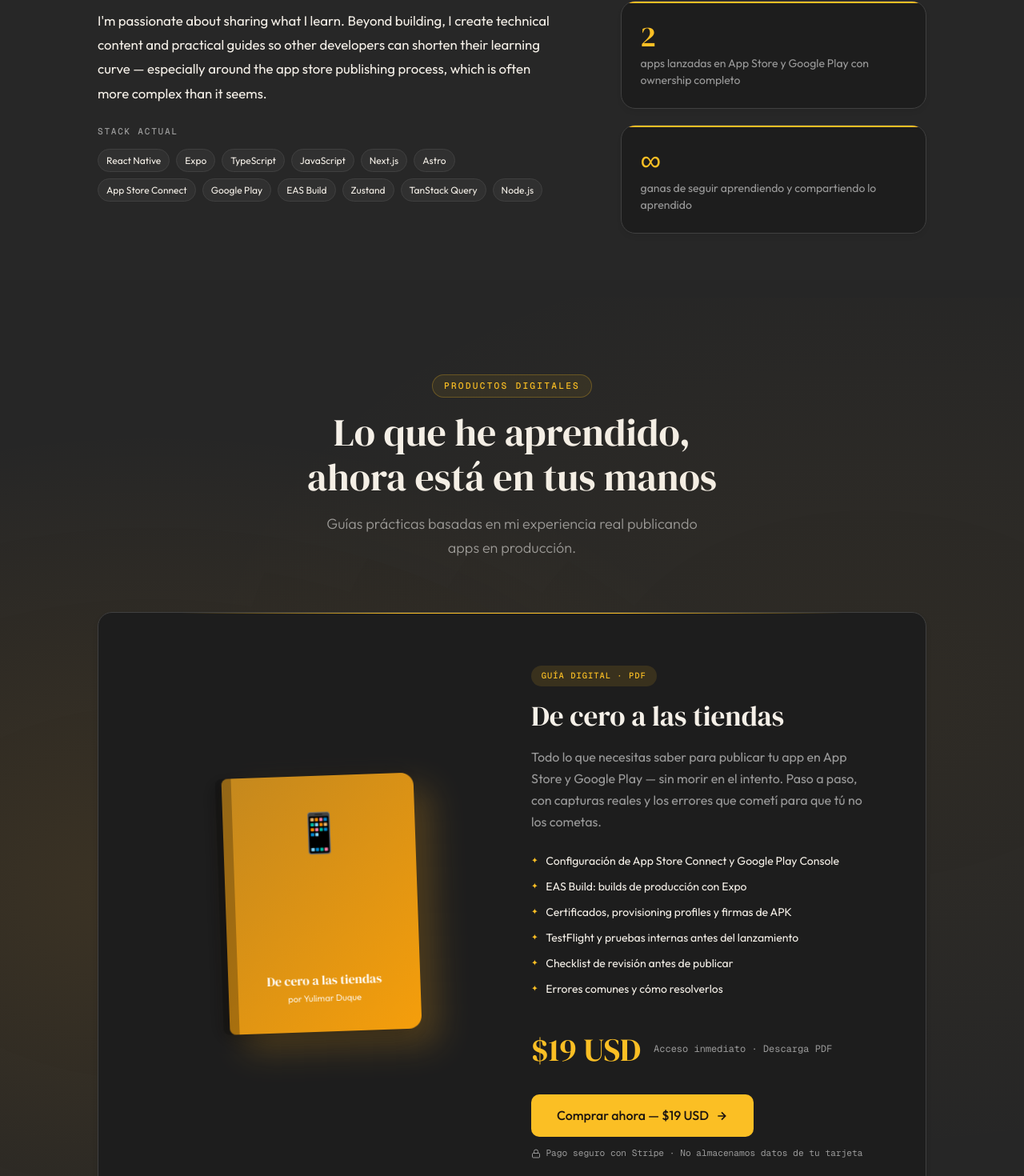
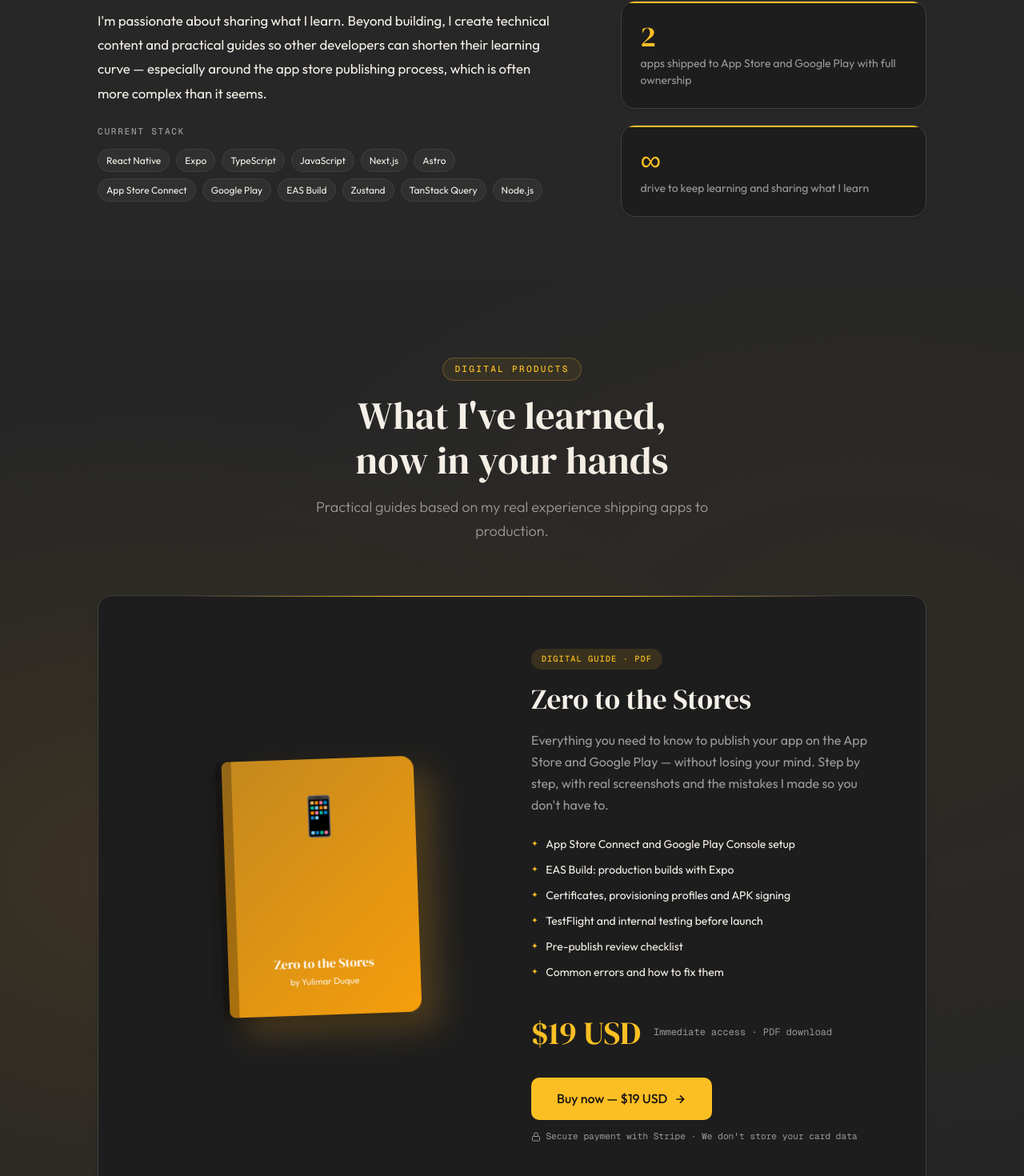
Before and after one commit to LaDuquesaDev/laduquesadev-portfolio, a Next.js app: page / in a window 1280 px wide. Shown: the part 1175-2645 px from the top of the page at 80% size. Built offline with nearby package versions, Linux system fonts and the light colour scheme.

Commit message:
fix: translate About and Products text

```diff
--- a/src/components/About.tsx
+++ b/src/components/About.tsx
@@ -32,7 +32,7 @@ export const About = () => {
     <AboutSection id="about" ref={sectionRef}>
       <AboutContainer>
         <SectionHeader style={{ opacity: isHeaderVisible ? 1 : 0, transform: isHeaderVisible ? "translateY(0)" : "translateY(20px)", transition: "all 0.5s ease" }}>
-          <SectionLabel>Sobre mí</SectionLabel>
+          <SectionLabel>{t("about.sectionLabel")}</SectionLabel>
           <SectionTitle>{t("about.title")}</SectionTitle>
         </SectionHeader>
 
@@ -41,7 +41,7 @@ export const About = () => {
             <AboutBio>{t("about.bio1")}</AboutBio>
             <AboutBio>{t("about.bio2")}</AboutBio>
 
-            <AboutTagsLabel>Stack actual</AboutTagsLabel>
+            <AboutTagsLabel>{t("about.stackLabel")}</AboutTagsLabel>
             <SkillTags>
               {skills.map((skill) => (
                 <SkillTag key={skill}>{skill}</SkillTag>
@@ -52,15 +52,15 @@ export const About = () => {
           <AboutAside>
             <StatCard>
               <StatNumber>+4</StatNumber>
-              <StatLabel>años construyendo apps móviles de cero a producción</StatLabel>
+              <StatLabel>{t("about.stat1Label")}</StatLabel>
             </StatCard>
             <StatCard>
               <StatNumber>2</StatNumber>
-              <StatLabel>apps lanzadas en App Store y Google Play con ownership completo</StatLabel>
+              <StatLabel>{t("about.stat2Label")}</StatLabel>
             </StatCard>
             <StatCard>
               <StatNumber>∞</StatNumber>
-              <StatLabel>ganas de seguir aprendiendo y compartiendo lo aprendido</StatLabel>
+              <StatLabel>{t("about.stat3Label")}</StatLabel>
             </StatCard>
           </AboutAside>
         </AboutGrid>
--- a/src/components/Products.tsx
+++ b/src/components/Products.tsx
@@ -1,6 +1,7 @@
 "use client"
 
 import { useState } from "react"
+import { useLanguage } from "@/hooks/useLanguage"
 import {
   ProductsSection,
   ProductsContainer,
@@ -27,6 +28,7 @@ import {
 } from "@/styles/products-styles"
 
 export const Products = () => {
+  const { t } = useLanguage()
   const [isLoading, setIsLoading] = useState(false)
 
   const handleBuy = async () => {
@@ -41,10 +43,10 @@ export const Products = () => {
       if (data.url) {
         window.location.href = data.url
       } else {
-        alert("Error al iniciar el pago. Inténtalo de nuevo.")
+        alert(t("products.errorPayment"))
       }
     } catch {
-      alert("Error al conectar con el servidor de pagos.")
+      alert(t("products.errorServer"))
     } finally {
       setIsLoading(false)
     }
@@ -54,11 +56,9 @@ export const Products = () => {
     <ProductsSection id="products">
       <ProductsContainer>
         <ProductsHeader>
-          <ProductsLabel>Productos digitales</ProductsLabel>
-          <ProductsTitle>Lo que he aprendido,<br />ahora está en tus manos</ProductsTitle>
-          <ProductsSubtitle>
-            Guías prácticas basadas en mi experiencia real publicando apps en producción.
-          </ProductsSubtitle>
+          <ProductsLabel>{t("products.label")}</ProductsLabel>
+          <ProductsTitle>{t("products.title").split("\n").map((line, i) => i === 0 ? <>{line}<br /></> : line)}</ProductsTitle>
+          <ProductsSubtitle>{t("products.subtitle")}</ProductsSubtitle>
         </ProductsHeader>
 
         <ProductCard>
@@ -66,31 +66,29 @@ export const Products = () => {
             <BookCover>
               <BookEmoji>📱</BookEmoji>
               <BookTitleText>
-                <h3>De cero a las tiendas</h3>
-                <p>por Yulimar Duque</p>
+                <h3>{t("products.bookTitle")}</h3>
+                <p>{t("products.bookAuthor")}</p>
               </BookTitleText>
             </BookCover>
           </BookMockup>
 
           <ProductInfo>
-            <ProductBadge>Guía digital · PDF</ProductBadge>
-            <ProductTitle>De cero a las tiendas</ProductTitle>
-            <ProductDescription>
-              Todo lo que necesitas saber para publicar tu app en App Store y Google Play — sin morir en el intento. Paso a paso, con capturas reales y los errores que cometí para que tú no los cometas.
-            </ProductDescription>
+            <ProductBadge>{t("products.badge")}</ProductBadge>
+            <ProductTitle>{t("products.bookTitle")}</ProductTitle>
+            <ProductDescription>{t("products.description")}</ProductDescription>
 
             <ProductFeatures>
-              <ProductFeatureItem>Configuración de App Store Connect y Google Play Console</ProductFeatureItem>
-              <ProductFeatureItem>EAS Build: builds de producción con Expo</ProductFeatureItem>
-              <ProductFeatureItem>Certificados, provisioning profiles y firmas de APK</ProductFeatureItem>
-              <ProductFeatureItem>TestFlight y pruebas internas antes del lanzamiento</ProductFeatureItem>
-              <ProductFeatureItem>Checklist de revisión antes de publicar</ProductFeatureItem>
-              <ProductFeatureItem>Errores comunes y cómo resolverlos</ProductFeatureItem>
+              <ProductFeatureItem>{t("products.feature1")}</ProductFeatureItem>
+              <ProductFeatureItem>{t("products.feature2")}</ProductFeatureItem>
+              <ProductFeatureItem>{t("products.feature3")}</ProductFeatureItem>
+              <ProductFeatureItem>{t("products.feature4")}</ProductFeatureItem>
+              <ProductFeatureItem>{t("products.feature5")}</ProductFeatureItem>
+              <ProductFeatureItem>{t("products.feature6")}</ProductFeatureItem>
             </ProductFeatures>
 
             <ProductPricing>
               <ProductPrice>$19 USD</ProductPrice>
-              <ProductPriceNote>Acceso inmediato · Descarga PDF</ProductPriceNote>
+              <ProductPriceNote>{t("products.priceNote")}</ProductPriceNote>
             </ProductPricing>
 
             <BuyButton onClick={handleBuy} disabled={isLoading}>
@@ -99,11 +97,11 @@ export const Products = () => {
                   <svg width="16" height="16" viewBox="0 0 24 24" fill="none" stroke="currentColor" strokeWidth="2" style={{ animation: "spin 1s linear infinite" }}>
                     <path d="M21 12a9 9 0 1 1-6.219-8.56" />
                   </svg>
-                  Procesando...
+                  {t("products.processing")}
                 </>
               ) : (
                 <>
-                  Comprar ahora — $19 USD
+                  {t("products.buyButton")}
                   <svg width="16" height="16" viewBox="0 0 24 24" fill="none" stroke="currentColor" strokeWidth="2.5">
                     <path d="M5 12h14M12 5l7 7-7 7" />
                   </svg>
@@ -116,7 +114,7 @@ export const Products = () => {
                 <rect x="3" y="11" width="18" height="11" rx="2" ry="2" />
                 <path d="M7 11V7a5 5 0 0 1 10 0v4" />
               </svg>
-              Pago seguro con Stripe · No almacenamos datos de tu tarjeta
+              {t("products.secureNote")}
             </SecureNote>
           </ProductInfo>
         </ProductCard>
--- a/src/en.json
+++ b/src/en.json
@@ -17,14 +17,35 @@
     "resume": "Download CV"
   },
   "about": {
+    "sectionLabel": "About me",
     "title": "The person behind the code",
     "bio1": "I'm a React Native developer with 4+ years building mobile apps. I've led the full development cycle — from architecture decisions and feature development, to setting up EAS Build, managing App Store Connect and Google Play Console, and shipping real products to production.",
-    "bio2": "I'm passionate about sharing what I learn. Beyond building, I create technical content and practical guides so other developers can shorten their learning curve — especially around the app store publishing process, which is often more complex than it seems."
+    "bio2": "I'm passionate about sharing what I learn. Beyond building, I create technical content and practical guides so other developers can shorten their learning curve — especially around the app store publishing process, which is often more complex than it seems.",
+    "stackLabel": "Current stack",
+    "stat1Label": "years building mobile apps from zero to production",
+    "stat2Label": "apps shipped to App Store and Google Play with full ownership",
+    "stat3Label": "drive to keep learning and sharing what I learn"
   },
   "products": {
     "label": "Digital products",
-    "title": "What I learned,\nnow in your hands",
-    "subtitle": "Practical guides based on my real experience shipping apps to production."
+    "title": "What I've learned,\nnow in your hands",
+    "subtitle": "Practical guides based on my real experience shipping apps to production.",
+    "bookTitle": "Zero to the Stores",
+    "bookAuthor": "by Yulimar Duque",
+    "badge": "Digital guide · PDF",
+    "description": "Everything you need to know to publish your app on the App Store and Google Play — without losing your mind. Step by step, with real screenshots and the mistakes I made so you don't have to.",
+    "feature1": "App Store Connect and Google Play Console setup",
+    "feature2": "EAS Build: production builds with Expo",
+    "feature3": "Certificates, provisioning profiles and APK signing",
+    "feature4": "TestFlight and internal testing before launch",
+    "feature5": "Pre-publish review checklist",
+    "feature6": "Common errors and how to fix them",
+    "priceNote": "Immediate access · PDF download",
+    "buyButton": "Buy now — $19 USD",
+    "processing": "Processing...",
+    "secureNote": "Secure payment with Stripe · We don't store your card data",
+    "errorPayment": "Error starting payment. Please try again.",
+    "errorServer": "Error connecting to the payment server."
   },
   "projects": {
     "title": "Projects",
@@ -32,7 +53,7 @@
   },
   "gallery": {
     "title": "Talks & Events",
-    "subtitle": "Moments from conferences and meetups where I've spoken about mobile development"
+    "subtitle": "Moments from conferences and meetups where I've shared my knowledge with the developer community in Medellín"
   },
   "contact": {
     "title": "Contact",
--- a/src/es.json
+++ b/src/es.json
@@ -17,14 +17,35 @@
     "resume": "Descargar CV"
   },
   "about": {
+    "sectionLabel": "Sobre mí",
     "title": "La persona detrás del código",
     "bio1": "Soy desarrolladora React Native con más de 4 años construyendo aplicaciones móviles. He liderado el ciclo completo de desarrollo — desde decisiones de arquitectura y desarrollo de features, hasta configurar EAS Build, gestionar App Store Connect y Google Play Console, y lanzar productos reales en producción.",
-    "bio2": "Me apasiona compartir lo que aprendo. Por eso además de construir, creo contenido técnico y guías prácticas para que otros desarrolladores puedan acortar su curva de aprendizaje — especialmente en el proceso de publicación en tiendas, que suele ser más complejo de lo que parece."
+    "bio2": "Me apasiona compartir lo que aprendo. Por eso además de construir, creo contenido técnico y guías prácticas para que otros desarrolladores puedan acortar su curva de aprendizaje — especialmente en el proceso de publicación en tiendas, que suele ser más complejo de lo que parece.",
+    "stackLabel": "Stack actual",
+    "stat1Label": "años construyendo apps móviles de cero a producción",
+    "stat2Label": "apps lanzadas en App Store y Google Play con ownership completo",
+    "stat3Label": "ganas de seguir aprendiendo y compartiendo lo aprendido"
   },
   "products": {
     "label": "Productos digitales",
-    "title": "Lo que aprendí,\nahora en tus manos",
-    "subtitle": "Guías prácticas basadas en mi experiencia real publicando apps en producción."
+    "title": "Lo que he aprendido,\nahora está en tus manos",
+    "subtitle": "Guías prácticas basadas en mi experiencia real publicando apps en producción.",
+    "bookTitle": "De cero a las tiendas",
+    "bookAuthor": "por Yulimar Duque",
+    "badge": "Guía digital · PDF",
+    "description": "Todo lo que necesitas saber para publicar tu app en App Store y Google Play — sin morir en el intento. Paso a paso, con capturas reales y los errores que cometí para que tú no los cometas.",
+    "feature1": "Configuración de App Store Connect y Google Play Console",
+    "feature2": "EAS Build: builds de producción con Expo",
+    "feature3": "Certificados, provisioning profiles y firmas de APK",
+    "feature4": "TestFlight y pruebas internas antes del lanzamiento",
+    "feature5": "Checklist de revisión antes de publicar",
+    "feature6": "Errores comunes y cómo resolverlos",
+    "priceNote": "Acceso inmediato · Descarga PDF",
+    "buyButton": "Comprar ahora — $19 USD",
+    "processing": "Procesando...",
+    "secureNote": "Pago seguro con Stripe · No almacenamos datos de tu tarjeta",
+    "errorPayment": "Error al iniciar el pago. Inténtalo de nuevo.",
+    "errorServer": "Error al conectar con el servidor de pagos."
   },
   "projects": {
     "title": "Proyectos",
@@ -32,7 +53,7 @@
   },
   "gallery": {
     "title": "Charlas & Eventos",
-    "subtitle": "Momentos de conferencias y meetups donde he hablado sobre desarrollo móvil"
+    "subtitle": "Momentos de conferencias y meetups donde he compartido mis conocimientos con la comunidad de desarrolladores en Medellín"
   },
   "contact": {
     "title": "Contacto",
```
